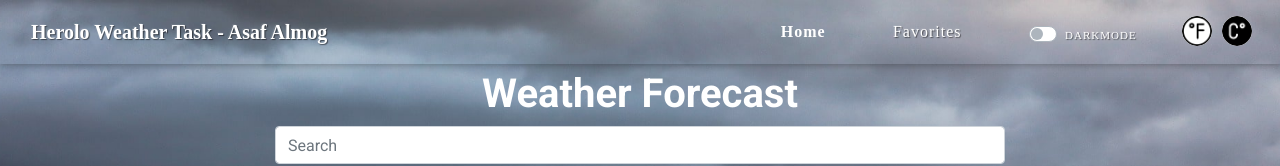
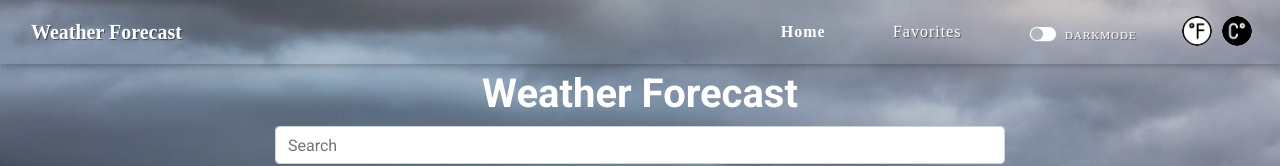
Before and after one commit to asaf6024/Asaf-Almog-07-11-2021, a React (Create React App) app: page / in a window 1280 px wide. Shown: the top 166 px of the page. Built offline with nearby package versions, Linux system fonts and the light colour scheme; no server answers.

Commit message:
synthetic sugar updates

```diff
--- a/src/components/Nav/Nav.js
+++ b/src/components/Nav/Nav.js
@@ -62,7 +62,7 @@ const NavPage = () => {
         <Navbar variant="dark" style={{ background: bgDark }} expand="lg" className='col-sm-12' id='navBar'>
 
             <Navbar.Brand href="/" className='col-sm-12 col-lg-7 font-weight-bold titleOfNav'
-                style={{ color }}>Herolo Weather Task - Asaf Almog
+                style={{ color }}>Weather Forecast
             </Navbar.Brand>
 
             <Navbar.Toggle aria-controls="navbar-dark-example" />
--- a/src/pages/Favorites/DeleteAlFavorites/DeleteAlFavorites.js
+++ b/src/pages/Favorites/DeleteAlFavorites/DeleteAlFavorites.js
@@ -6,8 +6,11 @@ import { useSelector, useDispatch } from 'react-redux'
 import { deleteFavorites } from '../../../redux/favorites/favorites-actions'
 
 const DeleteAllFavorites = () => {
+
     const dispatch = useDispatch()
+    //redux STATE
     let favoritesState = useSelector((state) => state.favoritesReducer.favorites)
+
     return (
         <>
             {
@@ -17,6 +20,7 @@ const DeleteAllFavorites = () => {
                     tag="span"
                     placement="top"
                 >
+
                     <i
                         onClick={() => dispatch(deleteFavorites()).then(() => {
                             localStorage.removeItem('favoritesStorage')
@@ -24,7 +28,9 @@ const DeleteAllFavorites = () => {
                         className="fas fa-trash fa-3x cursorPointer text-white">
 
                     </i>
+
                     <span>Delete all Favorites</span>
+
                 </MDBTooltip>
 
             }
--- a/src/pages/Home/Forecast/Day/Day.js
+++ b/src/pages/Home/Forecast/Day/Day.js
@@ -29,7 +29,7 @@ const Day = (props) => {
     //*****set weather from api - first useEffect******
     useEffect(() => {
         // console.log('Day city', props.cityKey)
-        dispatch(getForecast(props.cityKey != null ? props.cityKey : '711822'))
+        dispatch(getForecast(props.cityKey != null ? props.cityKey : '215854'))
 
     }, [props.cityKey])
 
--- a/src/pages/Home/Forecast/Forecast.js
+++ b/src/pages/Home/Forecast/Forecast.js
@@ -165,7 +165,6 @@ const Forecast = (props) => {
     useEffect(() => {
         if (location.state == undefined && props.lat != '' & props.lon != '') {
 
-            console.log('geoPositionState', geoPositionState)
             //**api**
             props.setCityKey(geoPositionState.Key)
             props.setCityName(`${geoPositionState.LocalizedName}, ${geoPositionState.Country.EnglishName}`)
```
Also changed, not shown: src/pages/Favorites/FavoriteList/FavoritesList.js (+27 -12 lines), src/pages/Home/Home.js (+4 -3 lines), src/dist/obj/imagesOfWeather.js.
